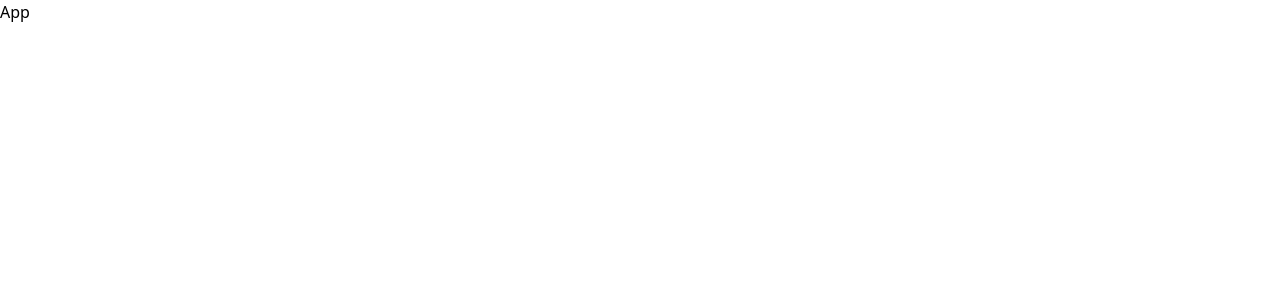
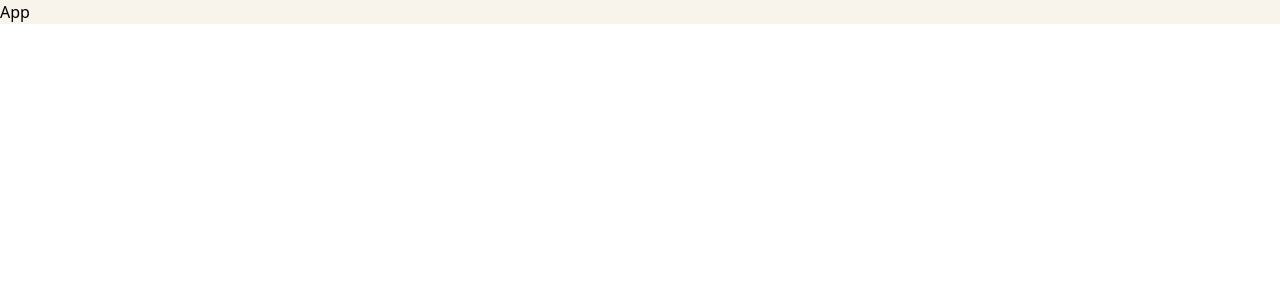
Before and after one commit to RomaSamkov/fitness-app-ts, a React (Vite) app: page / in a window 1280 px wide. Shown: the top 300 px of the page. Built offline with nearby package versions, Linux system fonts and the light colour scheme.

Commit message:
add styles bg

```diff
--- a/src/App.tsx
+++ b/src/App.tsx
@@ -1,5 +1,5 @@
 function App() {
-  return <div className="app">App</div>;
+  return <div className="app bg-gray-20">App</div>;
 }
 
 export default App;
```
